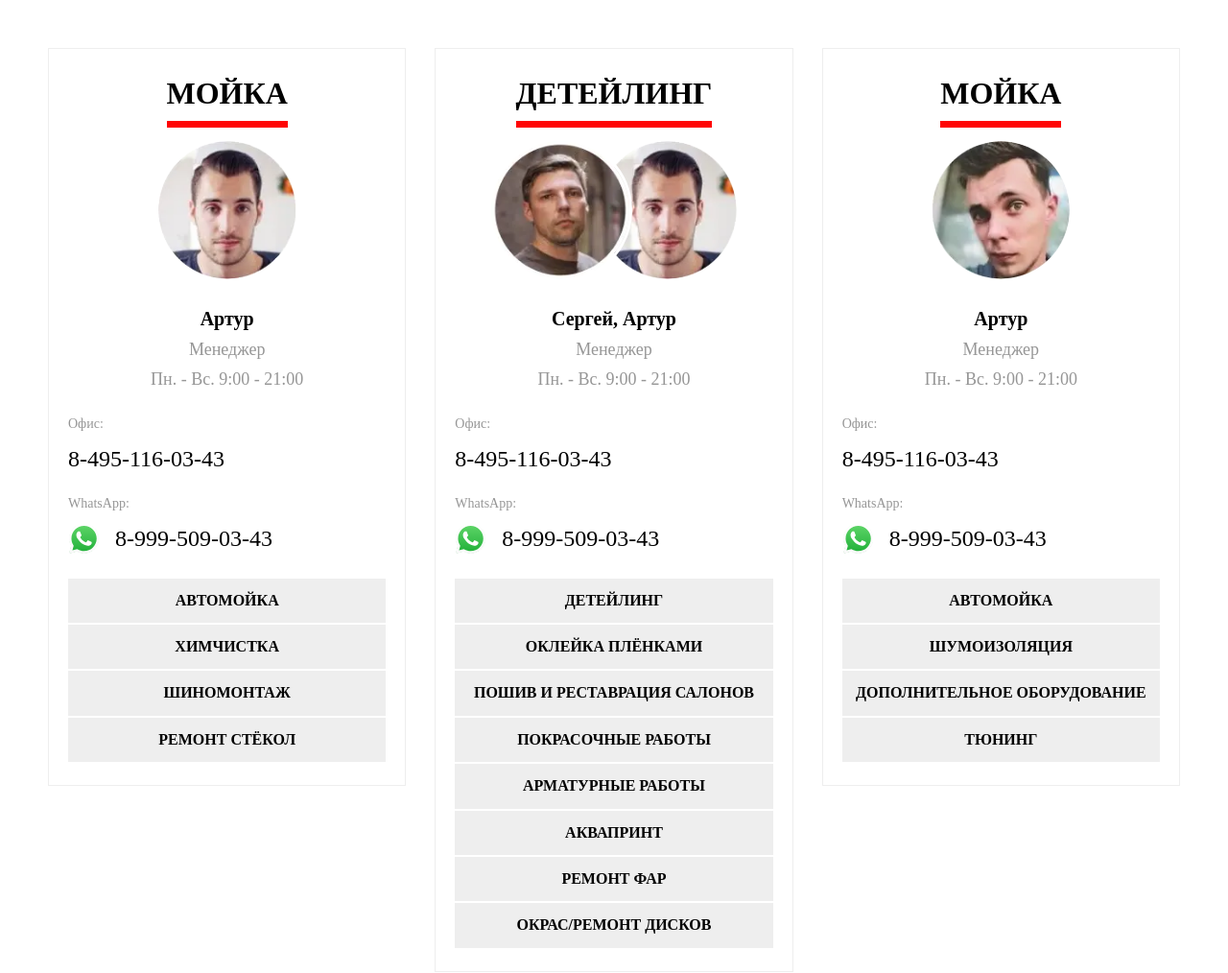
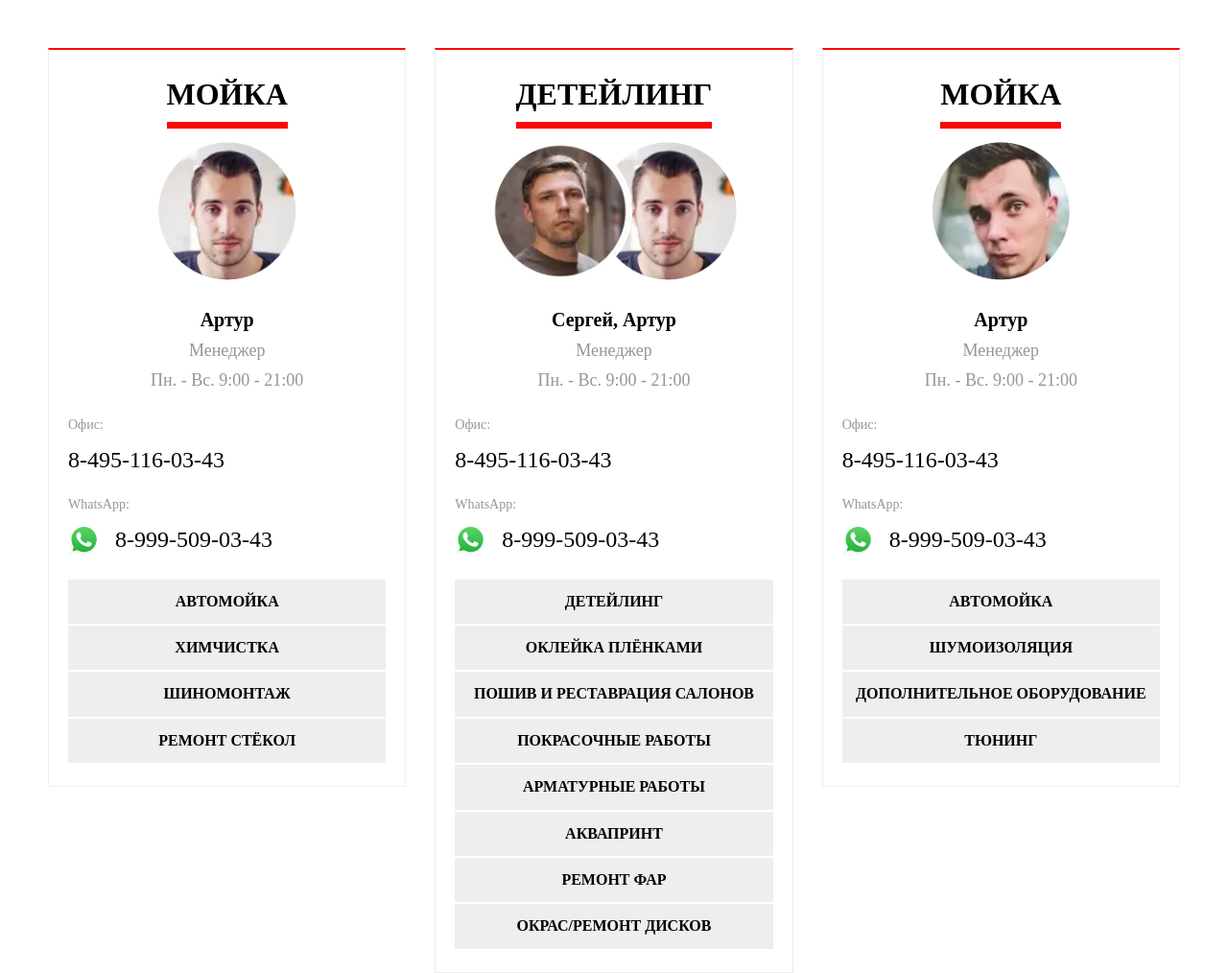
Before and after one commit to Molodoy3/employees.github.io, a website: page index.html in a window 1280 px wide. Shown: the whole page at 96% size. Drawn offline with Linux system fonts and the light colour scheme; a web font is replaced by a local one.

Commit message:
add border-top item

```diff
--- a/index.html
+++ b/index.html
@@ -5,7 +5,7 @@
     <meta http-equiv="X-UA-Compatible" content="IE=edge">
     <meta name="viewport" content="width=device-width, initial-scale=1.0">
     <title>Контакты</title>
-    <link rel="stylesheet" href="css/style.min.css?_v=20230316201009">
+    <link rel="stylesheet" href="css/style.min.css?_v=20230316201249">
 </head>
 
 <body>
--- a/src/scss/style.scss
+++ b/src/scss/style.scss
@@ -58,7 +58,8 @@ $maxWidthContainer: 1440; //ширина макета //?Заполнить
     }
 
     &__item {
-        border: 1px solid #EEEEEE;
+        border: rem(1) solid #EEEEEE;
+        border-top: rem(2) solid #FF0404;
         padding: rem(24) rem(20);
         @media (max-width: $md3){
             padding: rem(18) rem(10);
```
Also changed, not shown: Контакты/index.html (+1 -1 lines), css/style.css, css/style.min.css, Контакты/css/style.css, Контакты/css/style.min.css, 1 other file.
